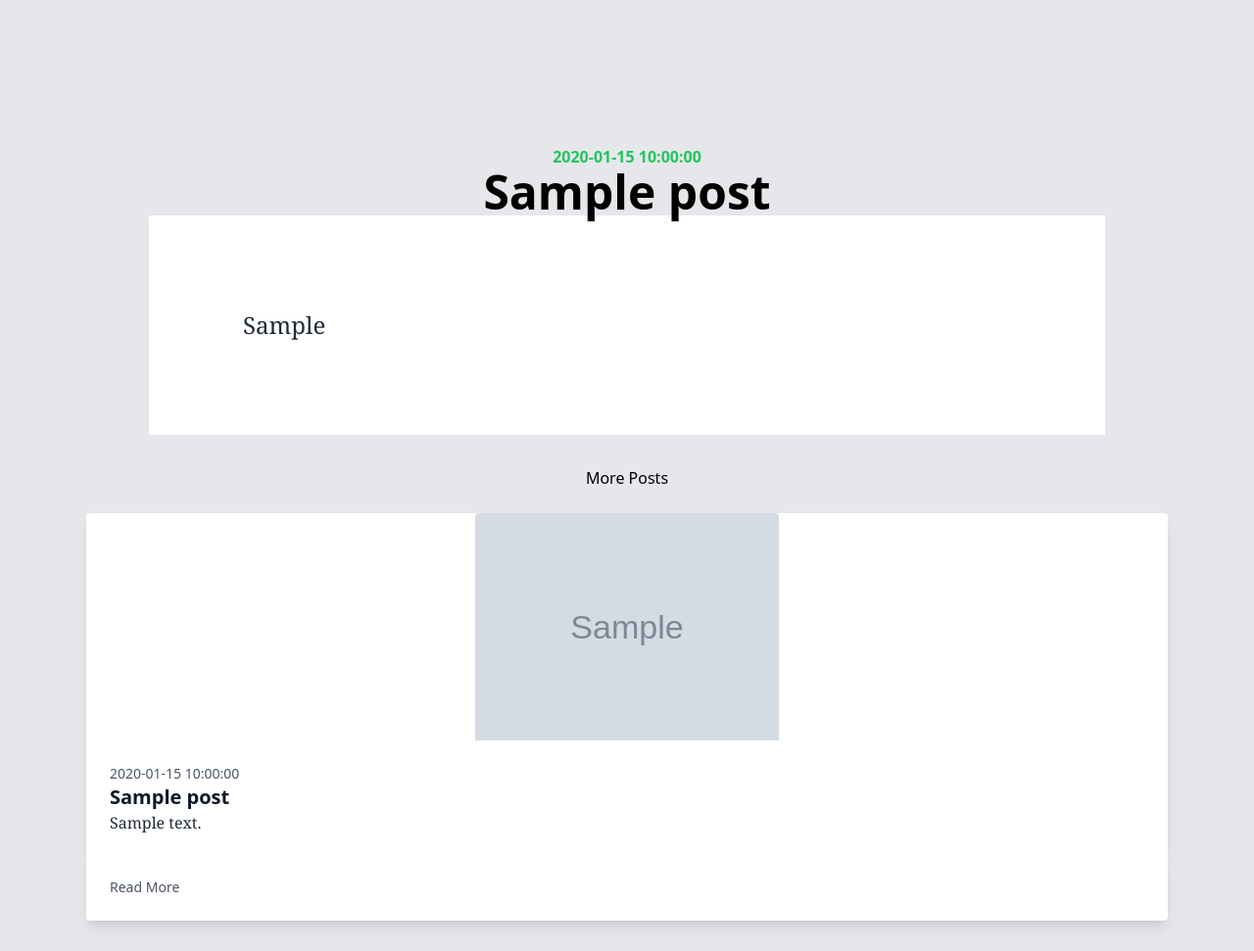
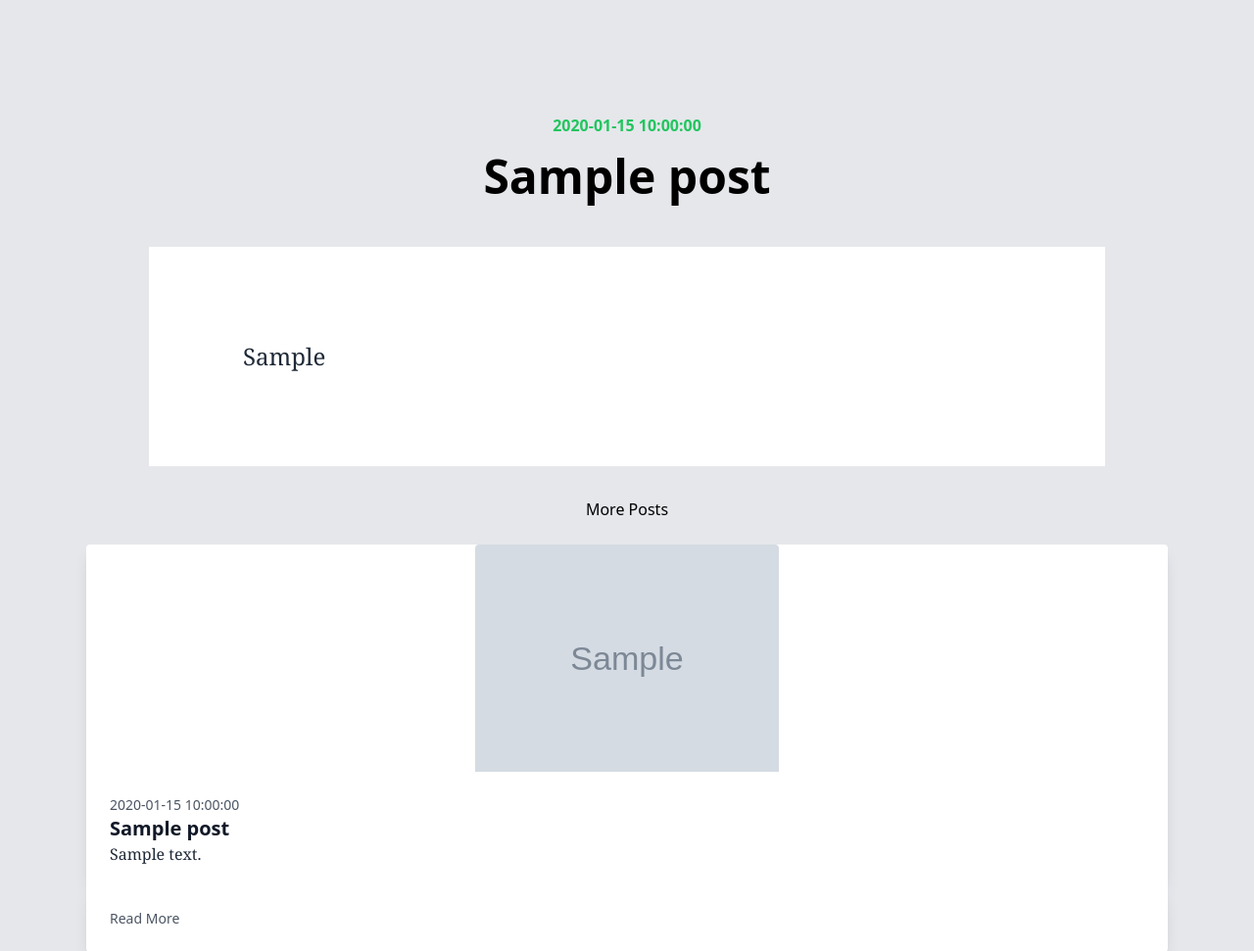
Before and after one commit to leapcell/flask-blog2, a Flask app: template templates/post.html in a window 1280 px wide. Shown: the part 68-1039 px from the top of the page at 98% size. Run offline with Flask 3, Linux system fonts and the light colour scheme; the template is opened without the code that fills it: most values are stand-ins (such as "Sample title", 1, 10 or a date in 2020); grey boxes marked "Sample" are stand-in pictures; some libraries are stand-ins or nearby versions.

Commit message:
update: add fallback

```diff
--- a/app.py
+++ b/app.py
@@ -74,7 +74,7 @@ def search():
 def post(post_id):
     record = table.get_by_id(post_id)
     more_records = table.select().limit(3).query()
-    markdown_html = markdown.markdown(record["content"])
+    markdown_html = markdown.markdown(record["content"] or '')
     params = {
         "author": author,
         "avatar": avatar,
--- a/templates/index.html
+++ b/templates/index.html
@@ -76,7 +76,11 @@
                             <div class="w-full font-bold text-xl text-gray-900 px-6">{{ post["title"] }}
                             </div>
                             <p class="text-gray-800 font-serif text-base px-6 mb-5">
+                                {% if (post["content"]) %}
                                 {{ post["content"][:200] }}
+                                {% else %}
+                                {{ post["content"] }}
+                                {% endif %}
                             </p>
                         </a>
                     </div>
--- a/templates/post.html
+++ b/templates/post.html
@@ -50,15 +50,15 @@
 
     <!--Container-->
     <div class="container max-w-5xl mx-auto mt-5 ">
-        <div class="text-center pt-16 md:pt-32">
+        <div class="text-center pt-16 md:pt-24 mb-12">
             <p class="text-sm md:text-base text-green-500 font-bold">{{ timestamp_format(post['create_time']) }}</p>
-            <h1 class="font-bold break-normal text-3xl md:text-5xl">{{ post["title"] }}</h1>
+            <h1 class="font-bold break-normal text-3xl md:text-5xl mt-4">{{ post["title"] }}</h1>
         </div>
 
 
         <div class="mx-0 sm:mx-6">
 
-            <div class="bg-white w-full p-8 md:p-24 text-xl md:text-2xl text-gray-800 leading-normal"
+            <div class="bg-white w-full p-4 md:p-24 text-xl md:text-2xl text-gray-800 leading-loose [&>*]:leading-loose"
                 style="font-family:Georgia,serif;">
 
                 <!--Post Content-->
```
